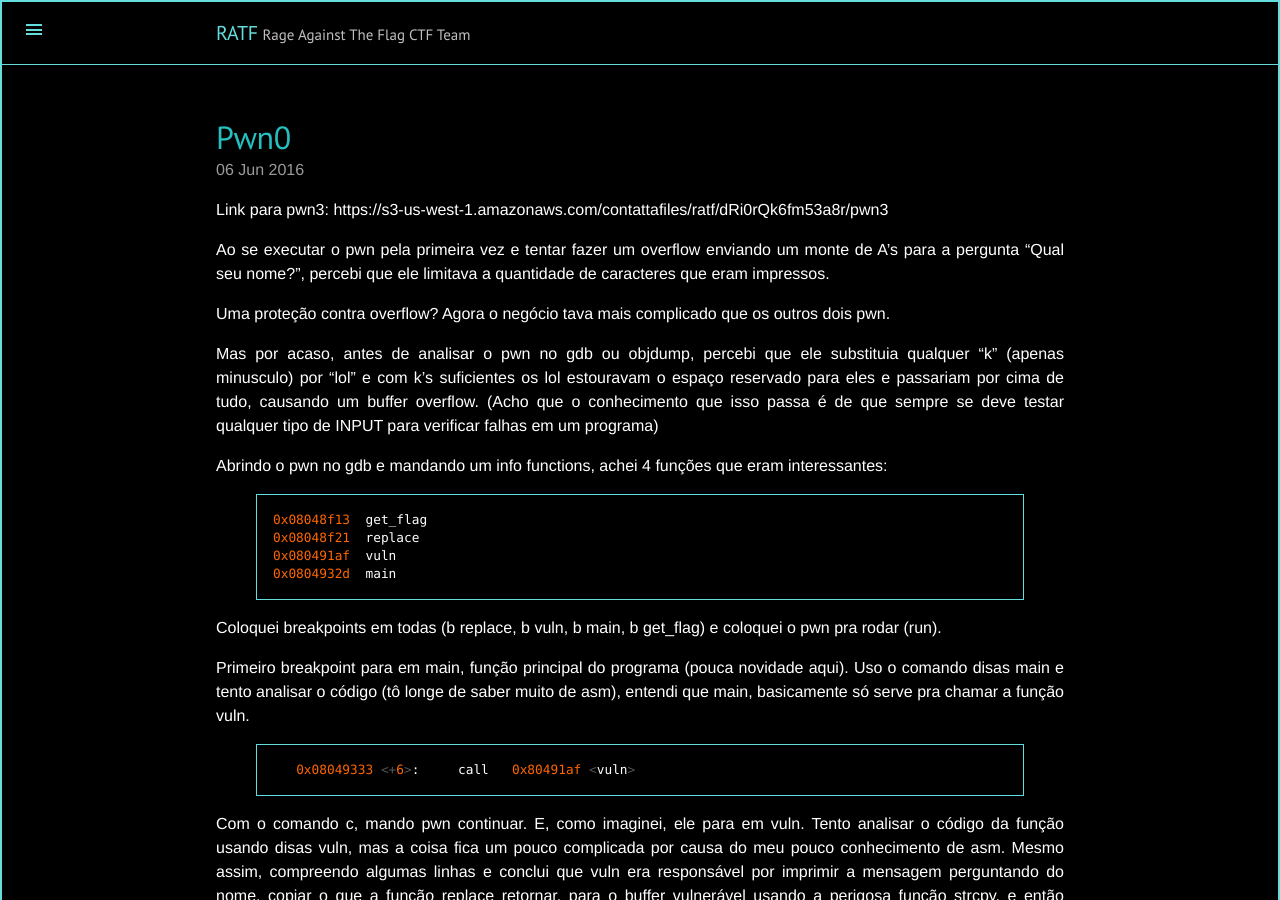
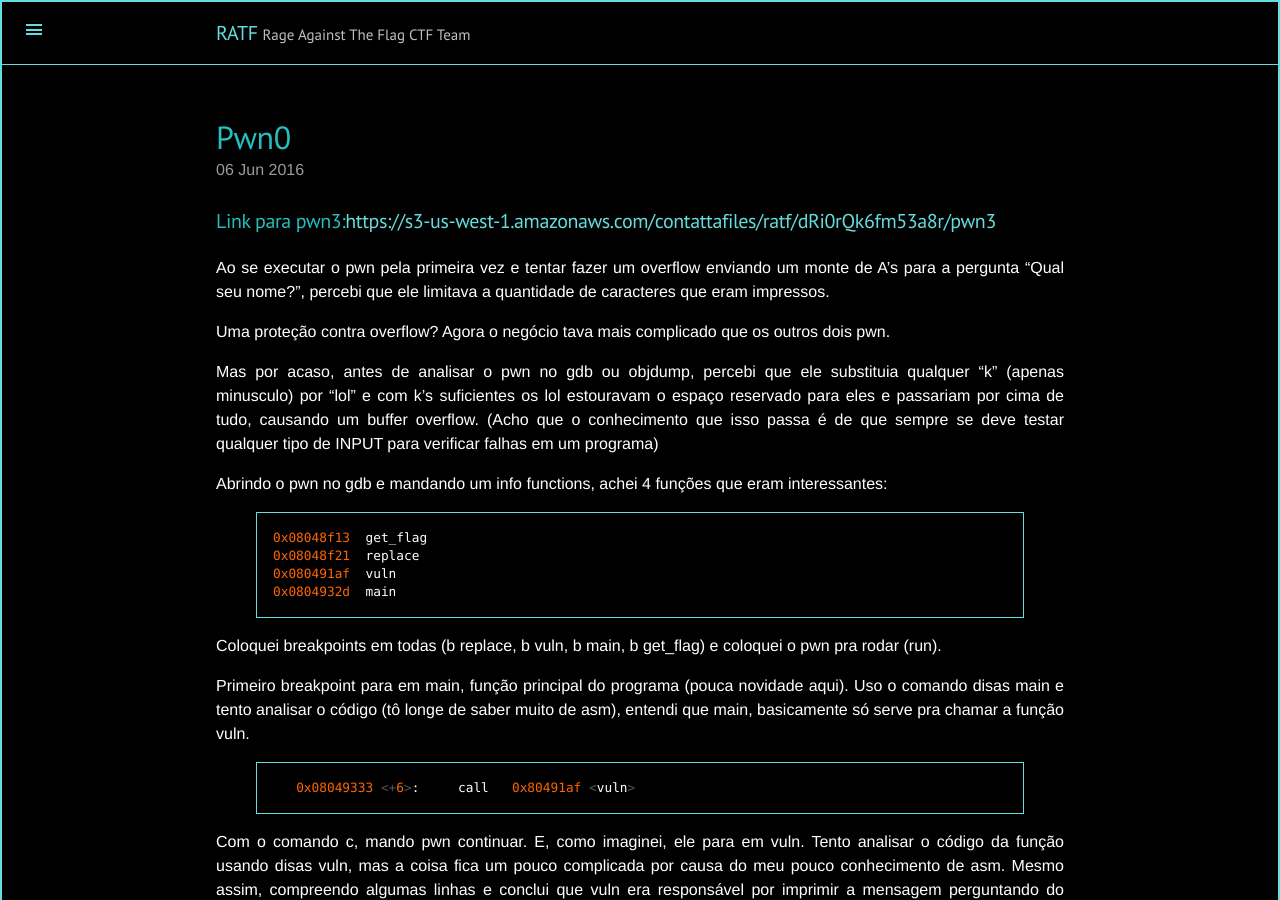
Before and after one commit to ratf/ratf.github.io, a Jekyll site: the page built from _posts/2016-06-06-pwn0-hackaflag.md, in a window 1280 px wide and 900 px high. Built offline with Jekyll 4.4.1, drawn with Linux system fonts in a browser that asks for light colours; part of the change alters nothing that is shown.

```diff
--- a/_posts/2016-06-06-pwn0-hackaflag.md
+++ b/_posts/2016-06-06-pwn0-hackaflag.md
@@ -5,9 +5,7 @@ categories:
   - Hackaflag aracaju
 published: true
 ---
-Link para pwn3:
-https://s3-us-west-1.amazonaws.com/contattafiles/ratf/dRi0rQk6fm53a8r/pwn3
-
+### Link para pwn3:[https://s3-us-west-1.amazonaws.com/contattafiles/ratf/dRi0rQk6fm53a8r/pwn3](https://s3-us-west-1.amazonaws.com/contattafiles/ratf/dRi0rQk6fm53a8r/pwn3)
 Ao se executar o pwn pela primeira vez e tentar fazer um overflow enviando um monte de A's para a pergunta "Qual seu nome?", percebi que ele limitava a quantidade de caracteres que eram impressos.
 
 Uma proteção contra overflow? Agora o negócio tava mais complicado que os outros dois pwn.
```
